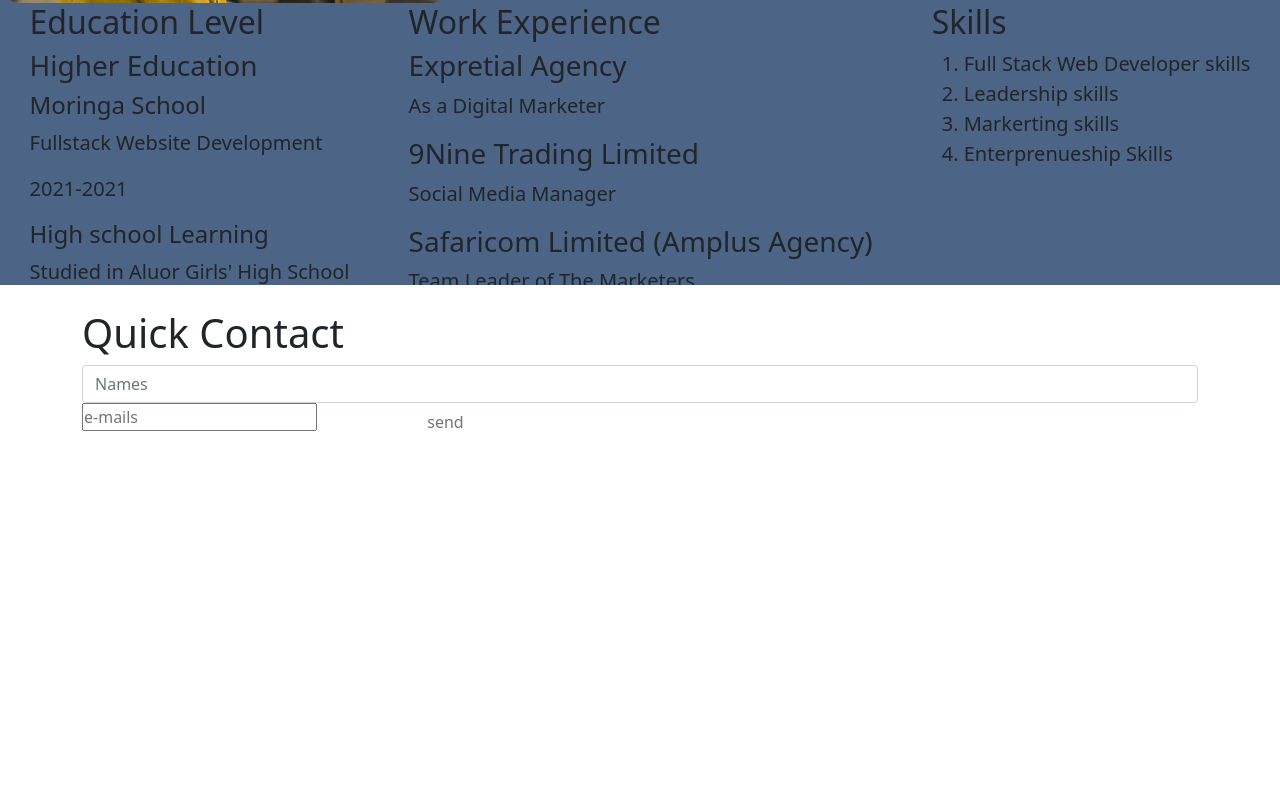
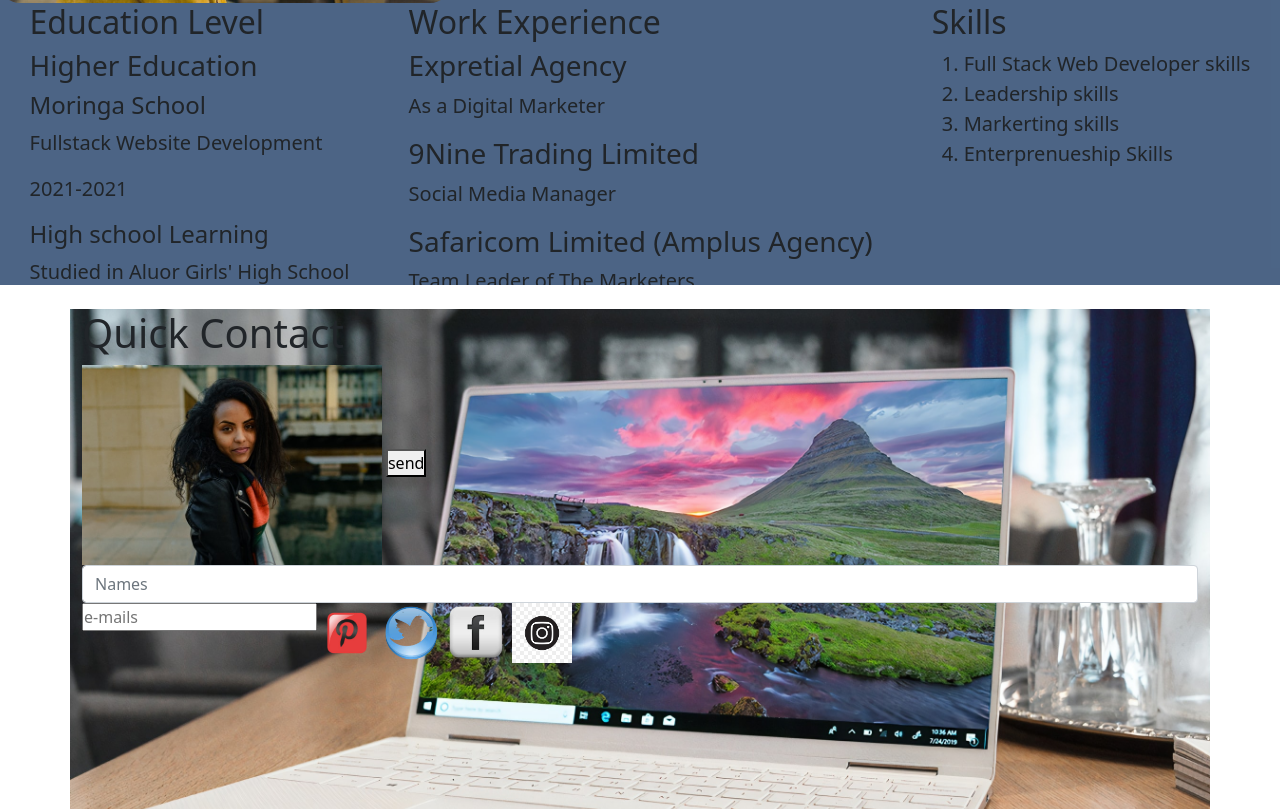
Before and after one commit to Maureen-1998DEV/My-PortFolio, a plain HTML site: page index.html in a window 1280 px wide. Shown: the part 1765-2574 px from the top of the page. Before the commit the page ends 2206 px from the top, so only its background shows below. Drawn offline with nearby package versions, Linux system fonts and the light colour scheme.

Commit message:
added Social media icons

```diff
--- a/index.css
+++ b/index.css
@@ -148,6 +148,13 @@ font-size: 30px;
 }
 
 /* Beginning of Contact form */
- .form-group .container{
+ .container{
+     background-image: url("/Assetes/xps-YNliXm_hMn8-unsplash.jpg");
+     background-repeat: no-repeat;
+     height: 500px;
+     background-size: cover;
+     background-position: center;
+ }
+ .footer{
 
  }
--- a/index.html
+++ b/index.html
@@ -36,8 +36,8 @@
            <h1> About Me</h1>
            </div>
            <p>I as A software developer and a fullstuck developer, Am always ready to deliver the best to my clients and make thier dream website become an a reality. i  am very commited to my work because i believe in customer's satisfaction ia Always a job well-done for me. It's always an exicting experience to always do this. <br>
-            The passion i have for being a developer is a self-driven passion. I went to the best school that taught has taught most developers in our in the World. I built websites using:<strong><em>HTML,CSS,BOOSTRAP,JAVASCRIPT,PHP</em></strong>.My aim is to be a Mentor to all upcoming web developers and be able to help them anywhere necessary. I have a you tube Channel that has some lessons that can guide anyone who starting to be a website developer. It can be hectic being like me but if you put some fun on this at the end you will get the best results that you didn't expect. Gaining skills and commitement is what keeps me going. <br>
-            To the best school i went to that brings out the best in me is <strong>MORINGA SCHOOL</strong> .<a href="">learn more about the school</a>
+            The passion i have for being a developer is a self-driven passion. I went to the best school that taught has taught most developers in our in the World. I built websites using:<strong><em>HTML,CSS,BOOSTRAP,JAVASCRIPT,PHP</em></strong>.My aim is to be a Mentor to all upcoming web developers and be able to help them anywhere necessary. <br> I have a you tube Channel that has some lessons that can guide anyone who starting to be a website developer. It can be hectic being like me but if you put some fun on this at the end you will get the best results that you didn't expect. Gaining skills and commitement is what keeps me going. <br>
+            To the best school i went to that brings out the best in me is <strong>MORINGA SCHOOL</strong> .<a href="https://www.google.com/search?gs_ssp=eJzj4tVP1zc0TDJPMzIwNjc2YLRSNagwtDBKM0w0S0ozNzExTUk2tDKosDQxSDIzSjROtkhNS0k1Sfbiy80vysxLT1QoTs7Iz88BAI2aFGI&q=moringa+school&oq=moringa&aqs=chrome.2.69i60j46i433j46i175i199i433j0i433j69i61l2j69i60l2.11914j0j7&sourceid=chrome&ie=UTF-8">learn more about the school</a>
             </p>
         </div>
     </div>
@@ -102,11 +102,27 @@
 
     </div> -->
     <!-- End of contact form -->
-    <div class="form-group container">
+    <div class="container">
+    <div class="form-group">
         <h1>Quick Contact</h1>
+        <img src="/Assetes/marek-mucha-zr2FFqCI3QI-unsplash.jpg"height="200px" alt="">
         <input class="form-control" type="text" placeholder="Names">
         <input class="form-contol" type="text" placeholder="e-mails">
-        <input class="btn btn-submit" type="send" placeholder="send">
+        <button class="btn-send">send</button>
+    </div>
+    <div class="social-icons">
+    <a href="#"><img src="/Assetes/2de3a4e15b3705e350ddfdee12e3e52a-removebg-preview.png" height="60px" alt="pinterest logo"></a>
+    <a href="#"><img src="/Assetes/images-removebg-preview (4).png" height="60px" alt="pinterest logo"></a>
+    <a href="#"><img src="/Assetes/images-removebg-preview (2).png" height="60px" alt="pinterest logo"></a>
+    <a href="#"><img src="/Assetes/instagram.png" height="60px" alt="pinterest logo"></a>
+
+    </div>
+
+
+    </div>
+
+    <div class="footer">
+
     </div>
 </body>
 </html>
```
